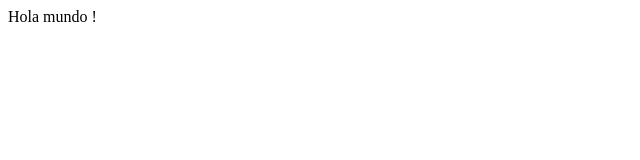
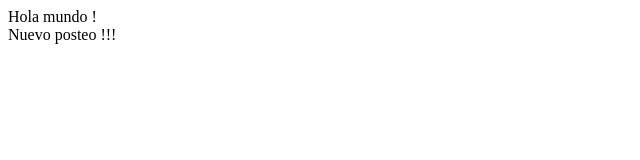
Before and after one commit to gustavo-lib/prueba_git, a plain HTML site: page index.html in a window 1280 px wide. Shown: the full height of the page, 0-640 px from the left. Drawn offline with Linux system fonts and the light colour scheme.

Commit message:
agregado de etiquetas

```diff
--- a/index.html
+++ b/index.html
@@ -7,5 +7,13 @@
 </head>
 <body>
     Hola mundo !
+    <header>
+
+    </header>
+    <div>
+        <div>
+            Nuevo posteo !!!
+        </div>
+    </div>
 </body>
 </html>
```
